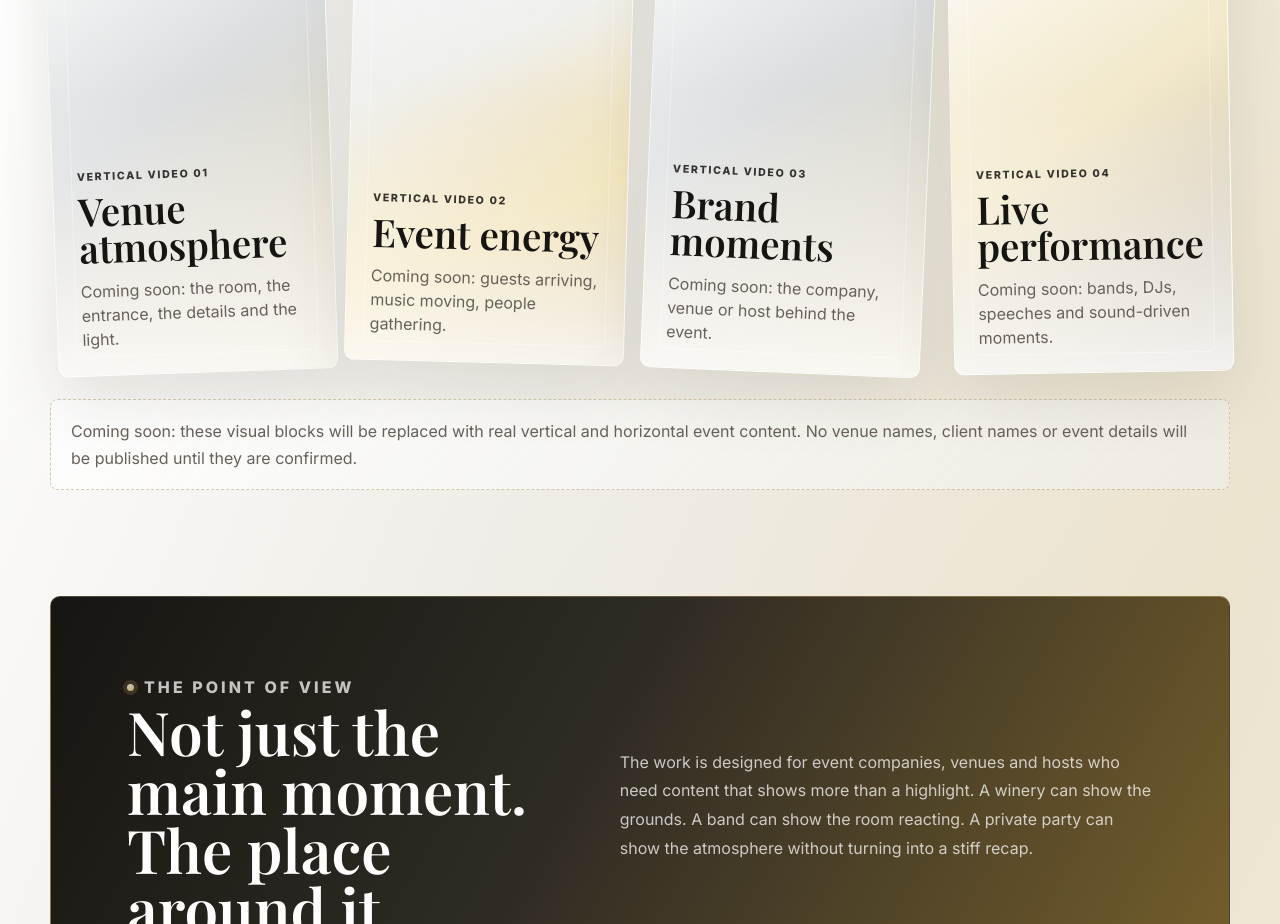
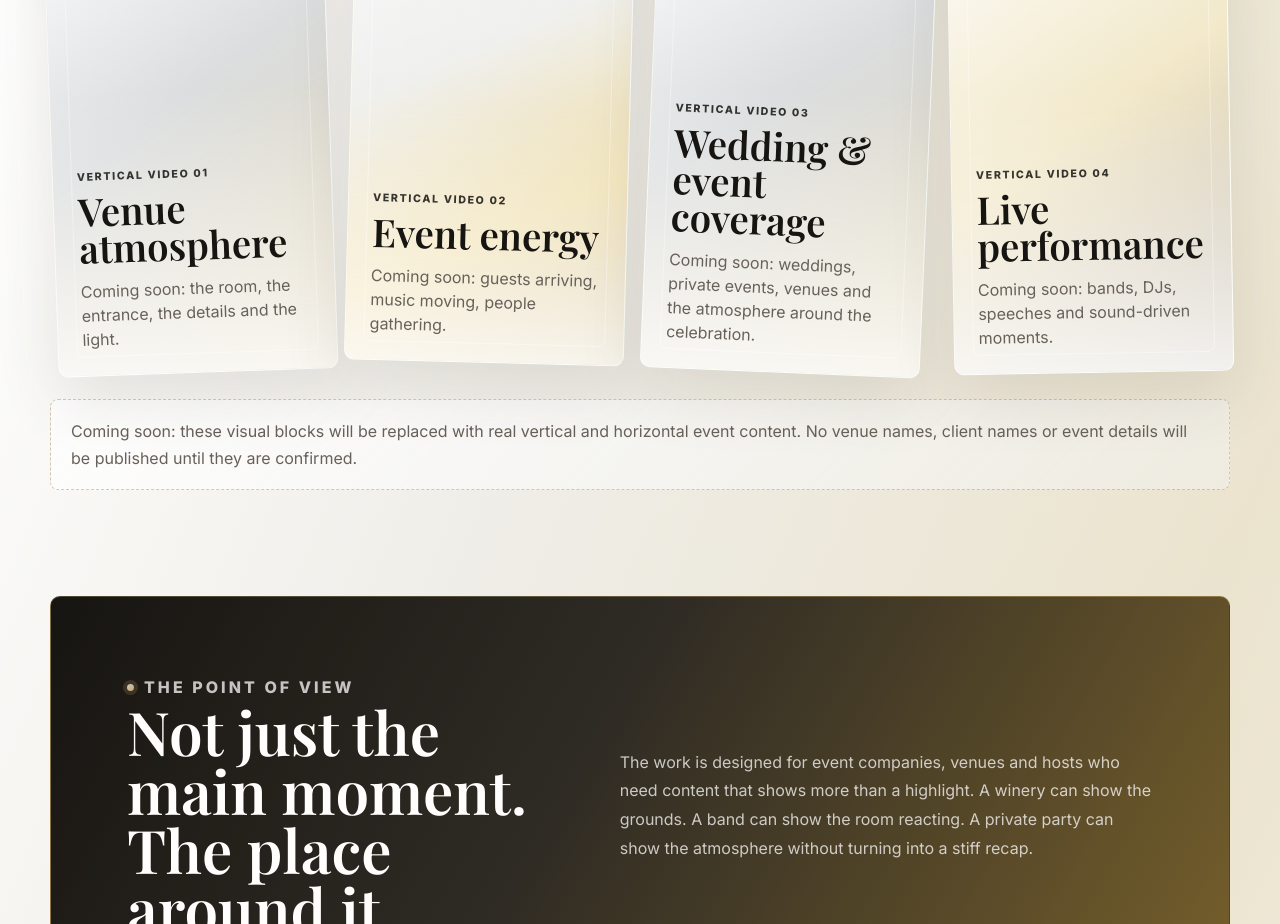
Before and after one commit to Lucastepp/whitebloom-media, an Angular app: page / in a window 1280 px wide. Shown: the part 2160-3084 px from the top of the page. Built offline with nearby package versions, Linux system fonts and the light colour scheme.

Commit message:
Update content slot for wedding event coverage

```diff
--- a/src/app/app.html
+++ b/src/app/app.html
@@ -122,8 +122,8 @@
         <article class="film-card">
           <div>
             <span>Vertical Video 03</span>
-            <h3>Brand moments</h3>
-            <p>Coming soon: the company, venue or host behind the event.</p>
+            <h3>Wedding & event coverage</h3>
+            <p>Coming soon: weddings, private events, venues and the atmosphere around the celebration.</p>
           </div>
         </article>
         <article class="film-card">
```
